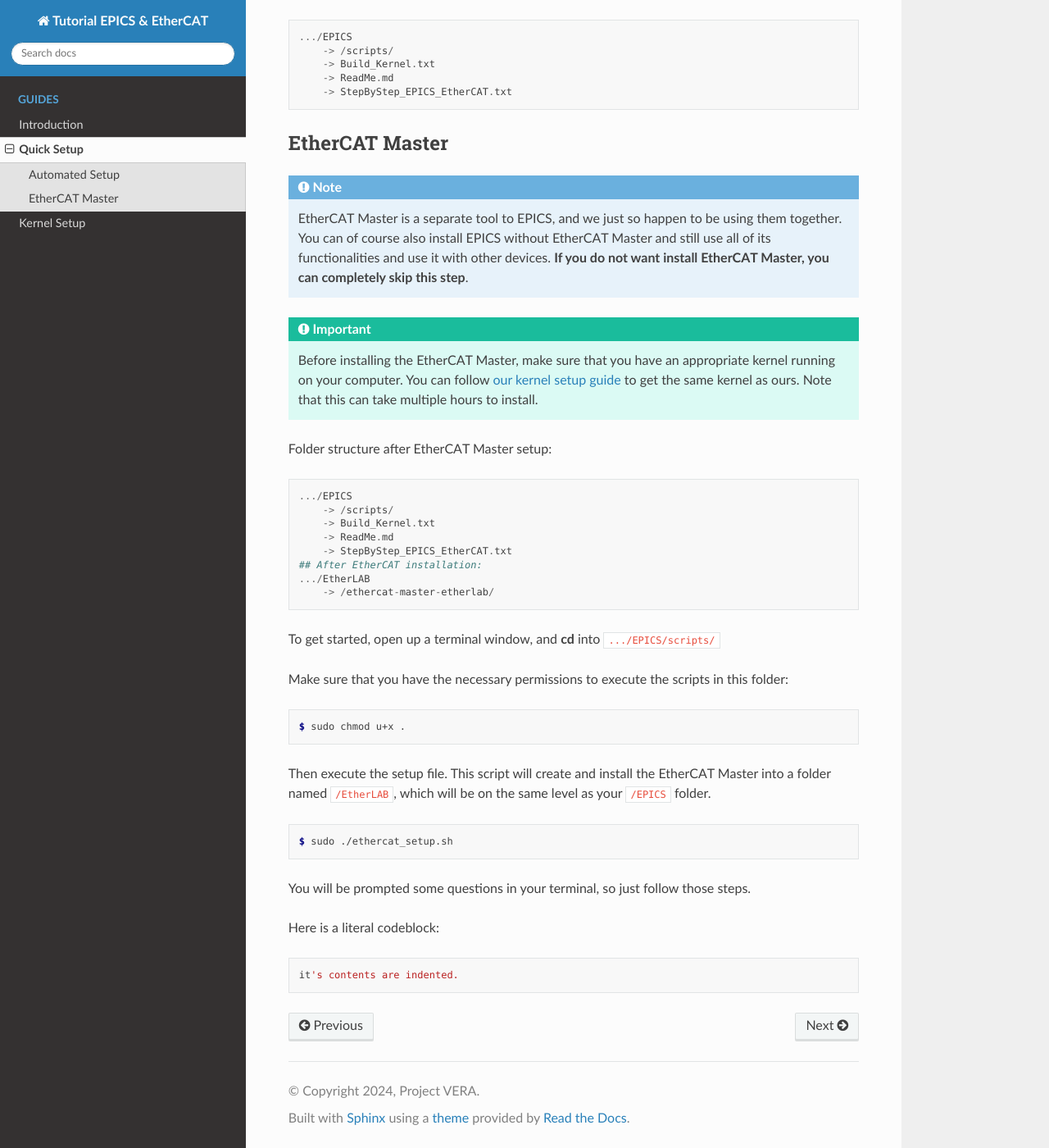
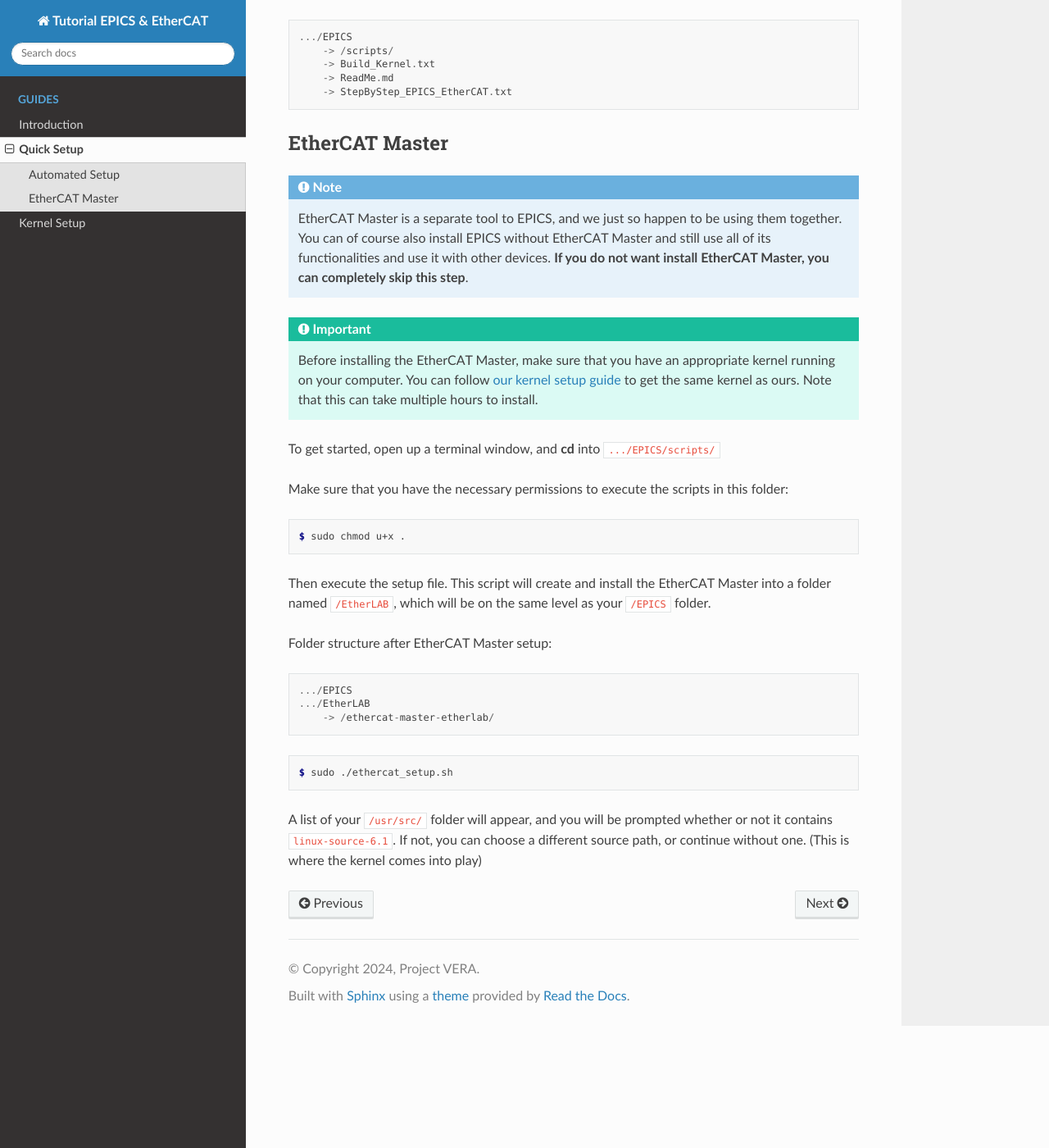
Before and after one commit to vera-univie/Tutorial-EPICS-EtherCAT, a Sphinx documentation site: the page built from docs/source/quick_setup.rst, in a window 1280 px wide and 1400 px high, scrolled down 628 px. Shown: the whole window at 82% size. Built offline with Sphinx 7.4.7 and the Read the Docs theme 3.1.0, drawn with Linux system fonts in a browser that asks for light colours.

Commit message:
work on quick setup

```diff
--- a/docs/source/quick_setup.rst
+++ b/docs/source/quick_setup.rst
@@ -32,21 +32,11 @@
     EtherCAT Master is a separate tool to EPICS, and we just so happen to be using them together. You can of course also install EPICS without EtherCAT Master
     and still use all of its functionalities and use it with other devices. **If you do not want install EtherCAT Master, you can completely skip this step**.
 
+.. _kernel:
 .. important::
     Before installing the EtherCAT Master, make sure that you have an appropriate kernel running on your computer. You can follow `our kernel setup guide <kernel_setup.html>`_
     to get the same kernel as ours. Note that this can take multiple hours to install.
 
-
-Folder structure after EtherCAT Master setup::
-
-    .../EPICS
-        -> /scripts/
-        -> Build_Kernel.txt
-        -> ReadMe.md
-        -> StepByStep_EPICS_EtherCAT.txt
-    ## After EtherCAT installation:
-    .../EtherLAB
-        -> /ethercat-master-etherlab/
 
 To get started, open up a terminal window, and **cd** into ``.../EPICS/scripts/``
 
@@ -60,13 +50,16 @@
 
 Then execute the setup file. This script will create and install the EtherCAT Master into a folder named ``/EtherLAB``, which will be on the same level as your ``/EPICS`` folder.
 
+Folder structure after EtherCAT Master setup::
+
+    .../EPICS
+    .../EtherLAB
+        -> /ethercat-master-etherlab/
+
 .. code-block:: console
 
     $ sudo ./ethercat_setup.sh
 
 
-You will be prompted some questions in your terminal, so just follow those steps.
-
-Here is a literal codeblock::
-
-    it's contents are indented.
+A list of your ``/usr/src/`` folder will appear, and you will be prompted whether or not it contains ``linux-source-6.1``. If not, you can choose a different source path, or continue without one.
+(This is where the :ref:`kernel` comes into play)
```
